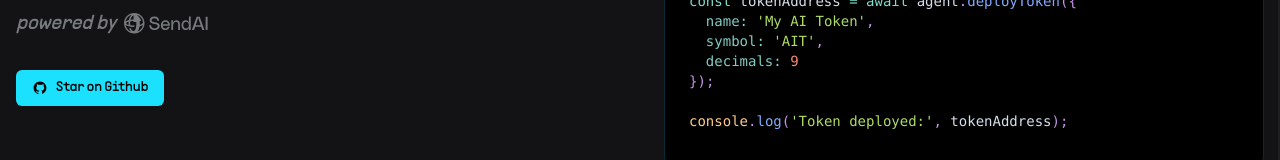
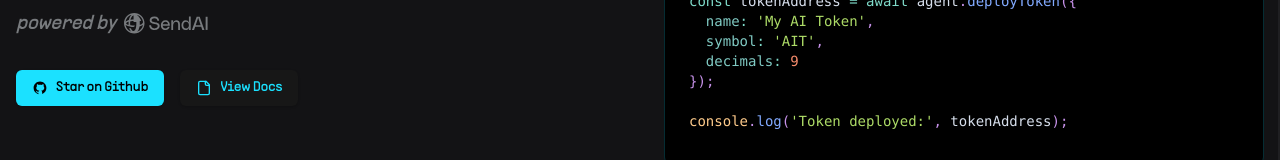
Before and after one commit to sendaifun/sak-web, a Next.js app: page / in a window 1280 px wide. Shown: the part 355-515 px from the top of the page. Built offline with nearby package versions, Linux system fonts and the light colour scheme.

Commit message:
Fix: Docs cta

```diff
--- a/src/app/page.tsx
+++ b/src/app/page.tsx
@@ -12,6 +12,7 @@ import logoAgentKit from "@/assets/logos/agentKitLogo.svg";
 import logoWebsite from "@/assets/logos/websiteLogo.svg";
 import logoX from "@/assets/logos/xLogo.svg";
 import logoGithub from "@/assets/logos/githubLogo.svg";
+import { LucideFile, LucideFileDown } from "lucide-react";
 
 export default function Page() {
   const featuresArray = [
@@ -127,18 +128,18 @@ export default function Page() {
                   <Image src={logoGithub} alt="Sendai" className="w-4" />
                   Star on Github
                 </Button>
-                {/* <Button
+                <Button
                   onClick={() => {
                     window.open(
-                      "https://github.com/sendaifun/solana-agent-kit",
+                      "https://docs.solanaagentkit.xyz",
                       "_blank"
                     );
                   }}
                   className="font-ppsans border-[#1BE1FF] text-[#1BE1FF] hover:bg-[#1BE1FF]/10 w-full sm:w-auto"
                 >
-                <Image src={logoGithub} alt="Sendai" className="w-4" />
-                  Star on Github
-                </Button> */}
+                  <LucideFile className="w-4" />
+                  View Docs
+                </Button>
               </div>
             </div>
 
```
